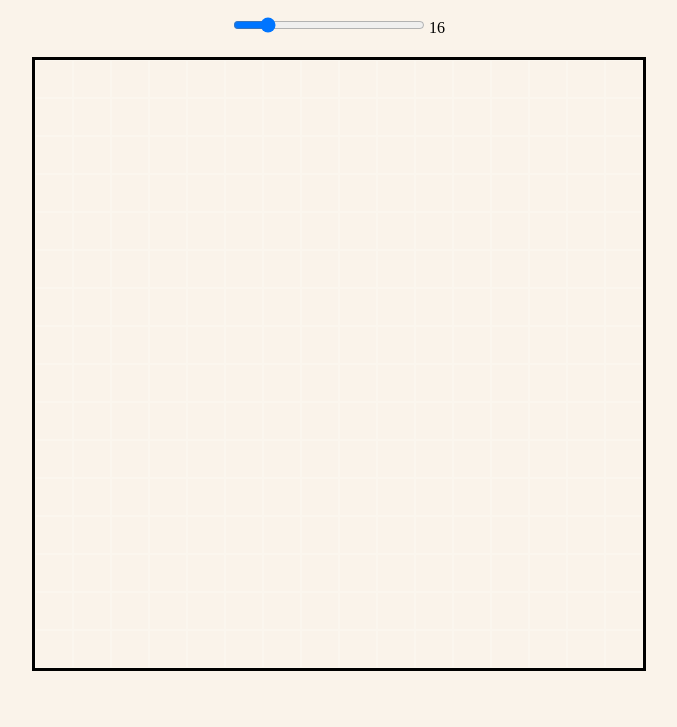
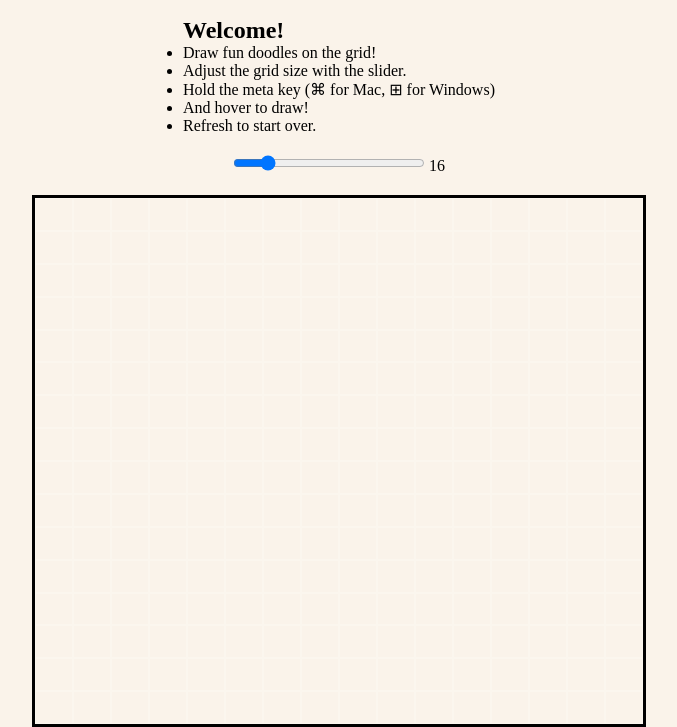
Before and after one commit to Kritijo/Etch-a-Sketch, a plain HTML site: page index.html in a window 1280 px wide. Shown: the part 73-800 px from the top of the page, without its empty margins (301-978 px from the left). Drawn offline with Linux system fonts and the light colour scheme.

Commit message:
Add user instructions for Etch-a-Sketch feature

```diff
--- a/index.html
+++ b/index.html
@@ -8,6 +8,16 @@
 </head>
 <body>
     <h1>Etch-a-Sketch</h1>
+    <div class="info">
+        <h2>Welcome!</h2>
+        <ul>
+            <li>Draw fun doodles on the grid!</li>
+            <li>Adjust the grid size with the slider.</li>
+            <li>Hold the meta key (⌘ for Mac, ⊞ for Windows)</li>
+            <li>And hover to draw!</li>
+            <li>Refresh to start over.</li>
+        </ul>
+    </div>
     <div class="input-div">
         <input id="grid-size" type="range" min="1" max="100" value="16">
         <output>16</output>
```
